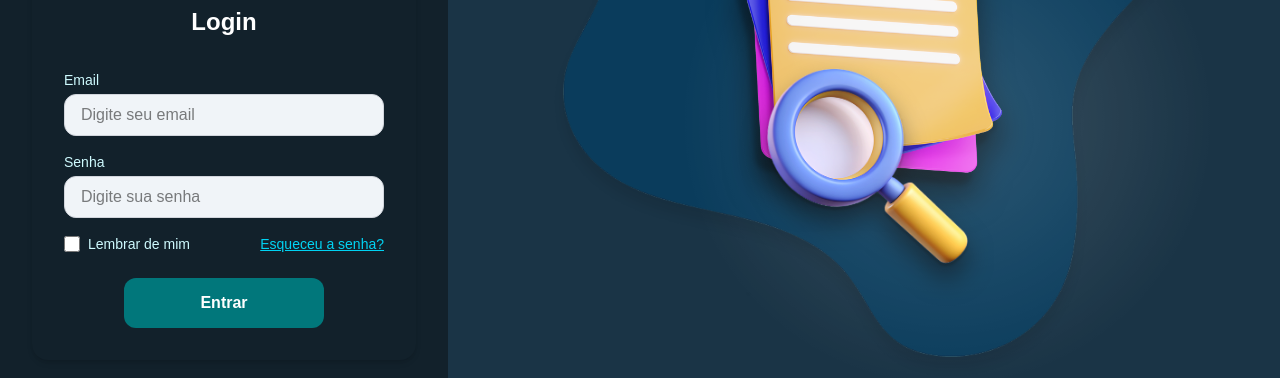
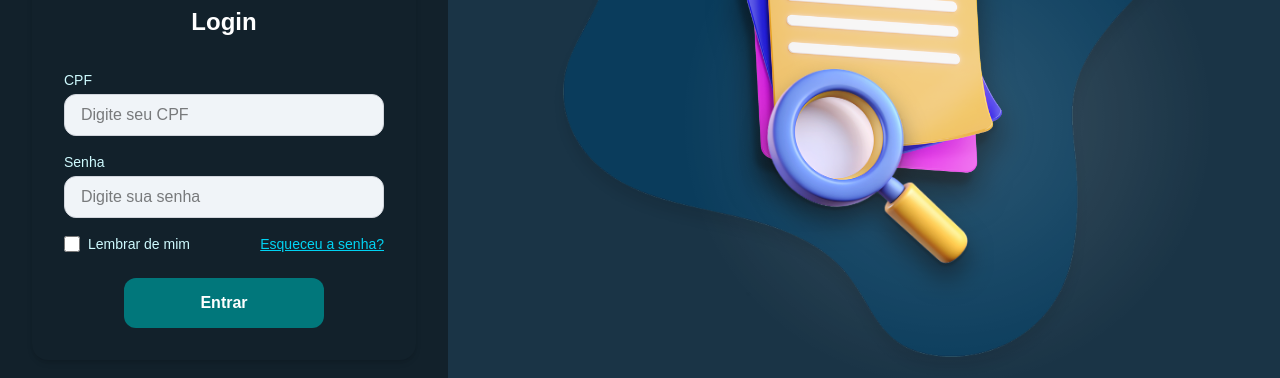
Before and after one commit to jordyarlego/Dentfy_front_end, a Next.js app: page /Login in a window 1280 px wide. Shown: the part 319-697 px from the top of the page. Built offline with nearby package versions, Linux system fonts and the light colour scheme.

Commit message:
subindo api do login

```diff
--- /dev/null
+++ b/lib/axios.ts
@@ -0,0 +1,18 @@
+import axios, { AxiosInstance } from "axios";
+
+const api: AxiosInstance = axios.create({
+  baseURL: "https://dentify-backend-dct4.onrender.com",
+  headers: {
+    "Content-Type": "application/json",
+  },
+});
+
+api.interceptors.response.use(
+  (response) => response,
+  (error) => {
+    console.error("Erro na requisição:", error);
+    return Promise.reject(error);
+  }
+);
+
+export default api;
--- a/package.json
+++ b/package.json
@@ -11,12 +11,14 @@
   "dependencies": {
     "@heroicons/react": "^2.2.0",
     "@types/styled-components": "^5.1.34",
+    "axios": "^1.8.4",
     "flowbite-react": "^0.11.7",
     "lucide-react": "^0.487.0",
     "next": "15.2.5",
     "react": "^19.0.0",
     "react-dom": "^19.0.0",
     "react-icons": "^5.5.0",
+    "react-input-mask": "^2.0.4",
     "styled-components": "^6.1.17"
   },
   "devDependencies": {
--- a/src/app/Login/page.tsx
+++ b/src/app/Login/page.tsx
@@ -1,32 +1,111 @@
-import InputTeste from '../../components/ComponentInput'
-import HeroLogin from '../../components/HeroLogin'
-import Link from 'next/link'
+"use client";
+
+import { useState } from "react";
+import InputTeste from "../../components/ComponentInput";
+import HeroLogin from "../../components/HeroLogin";
+import Link from "next/link";
+import { useRouter } from "next/navigation";
+import api from "../../../lib/axios";
+import { AxiosError } from "axios";
 
 export default function Login() {
+  const router = useRouter();
+  const [cpf, setCpf] = useState("");
+  const [password, setPassword] = useState("");
+  const [cpfError, setCpfError] = useState("");
+  const [error, setError] = useState("");
+  const [loading, setLoading] = useState(false);
+
+  const validateCpf = (cpf: string) => {
+    const cleanedCpf = cpf.replace(/[^\d]+/g, "");
+    if (cleanedCpf.length !== 11) {
+      return "CPF deve conter 11 dígitos";
+    }
+    return "";
+  };
+
+  const handleSubmit = async (e: React.FormEvent) => {
+    e.preventDefault();
+    setError("");
+    setCpfError("");
+    setLoading(true);
+
+    const cpfValidationError = validateCpf(cpf);
+    if (cpfValidationError) {
+      setCpfError(cpfValidationError);
+      setLoading(false);
+      return;
+    }
+
+    const cleanedCpf = cpf.replace(/[^\d]+/g, "");
+
+    try {
+      const response = await api.post("/api/users/login", {
+        cpf: cleanedCpf,
+        password,
+      });
+
+      if (!response.data.token) {
+        throw new Error("Token não encontrado na resposta");
+      }
+
+      const { token } = response.data;
+      localStorage.setItem("token", token);
+      router.push("/CasosPerito");
+    } catch (err) {
+      const axiosError = err as AxiosError<{ message?: string }>;
+      console.error("Erro na requisição de login:", axiosError); // Para depuração
+      setError(
+        axiosError.response?.data?.message ||
+          "Erro ao fazer login. Tente novamente."
+      );
+    } finally {
+      setLoading(false);
+    }
+  };
+
   return (
     <div className="min-h-screen flex flex-col lg:flex-row bg-[#12212B]">
-      {/* Lado Esquerdo - Formulário (35% em desktop, 100% em mobile) */}
       <div className="w-full lg:w-[35%] flex items-center justify-center p-4 lg:p-8">
         <div className="bg-[#12212B] p-6 lg:p-8 rounded-2xl shadow-md w-full max-w-md">
           <div className="flex flex-col items-center mb-6 lg:mb-8">
-            <h1 className='text-white font-bold text-4xl lg:text-5xl mb-2 tracking-tighter transform hover:scale-105 transition duration-300'>
+            <h1 className="text-white font-bold text-4xl lg:text-5xl mb-2 tracking-tighter transform hover:scale-105 transition duration-300">
               Dentfy
             </h1>
-
             <p className="text-cyan-100 text-center mb-4 text-sm lg:text-base max-w-md">
-              Bem-vindo à plataforma de registros periciais odonto-legais! Gerencie e consulte casos de forma segura e prática.
+              Bem-vindo à plataforma de registros periciais odonto-legais!
+              Gerencie e consulte casos de forma segura e prática.
             </p>
-
             <div className="h-1 w-16 lg:w-20 bg-cyan-400 rounded-full mb-4 lg:mb-6"></div>
             <h1 className="text-xl lg:text-2xl font-bold text-center text-white">
               Login
             </h1>
           </div>
 
-          <form className="space-y-4 lg:space-y-6">
-            <InputTeste label="Email" type="email" placeholder="Digite seu email" />
-            <InputTeste label="Senha" type="password" placeholder="Digite sua senha" />
+          {error && (
+            <div className="text-red-500 text-center mb-4">{error}</div>
+          )}
 
+          <form className="space-y-4 lg:space-y-6" onSubmit={handleSubmit}>
+            <InputTeste
+              label="CPF"
+              type="text"
+              placeholder="Digite seu CPF"
+              value={cpf}
+              onChange={(e: React.ChangeEvent<HTMLInputElement>) =>
+                setCpf(e.target.value)
+              }
+              error={cpfError}
+            />
+            <InputTeste
+              label="Senha"
+              type="password"
+              placeholder="Digite sua senha"
+              value={password}
+              onChange={(e: React.ChangeEvent<HTMLInputElement>) =>
+                setPassword(e.target.value)
+              }
+            />
             <div className="flex items-center justify-between">
               <div className="flex items-center">
                 <input
@@ -35,30 +114,35 @@ export default function Login() {
                   type="checkbox"
                   className="h-4 w-4 text-cyan-600 focus:ring-cyan-500 border-gray-300 rounded"
                 />
-                <label htmlFor="remember-me" className="ml-2 block text-sm text-cyan-100">
+                <label
+                  htmlFor="remember-me"
+                  className="ml-2 block text-sm text-cyan-100"
+                >
                   Lembrar de mim
                 </label>
               </div>
-
               <div className="text-sm">
-                <Link href="/esqueci-senha" className="font-medium text-cyan-400 hover:text-cyan-300 underline">
+                <Link
+                  href="/esqueci-senha"
+                  className="font-medium text-cyan-400 hover:text-cyan-300 underline"
+                >
                   Esqueceu a senha?
                 </Link>
               </div>
             </div>
-
             <button
               type="submit"
-              className="w-[200px] h-[50px] bg-[#01777B] hover:bg-amber-600 text-white font-semibold py-2 px-4 rounded-xl transition-all duration-300 hover:shadow-lg hover:shadow-cyan-500/20 flex items-center justify-center mx-auto"
+              disabled={loading}
+              className={`w-[200px] h-[50px] bg-[#01777B] hover:bg-amber-600 text-white font-semibold py-2 px-4 rounded-xl transition-all duration-300 hover:shadow-lg hover:shadow-cyan-500/20 flex items-center justify-center mx-auto ${
+                loading ? "opacity-50 cursor-not-allowed" : ""
+              }`}
             >
-              Entrar
+              {loading ? "Carregando..." : "Entrar"}
             </button>
           </form>
         </div>
       </div>
-
-
       <HeroLogin />
     </div>
-  )
+  );
 }
--- a/src/components/ComponentInput/index.tsx
+++ b/src/components/ComponentInput/index.tsx
@@ -1,18 +1,46 @@
-interface InputTesteProps {
+interface InputTesteProps extends React.InputHTMLAttributes<HTMLInputElement> {
   label?: string;
   type?: string;
   placeholder?: string;
+  error?: string;
 }
 
-  export default function InputTeste({ label, type = "text", placeholder = "" }: InputTesteProps) {
+export default function InputTeste({
+  label,
+  type = "text",
+  placeholder = "",
+  value,
+  onChange,
+  error,
+  ...rest
+}: InputTesteProps) {
+  const inputId =
+    rest.id || (label ? label.toLowerCase().replace(/\s/g, "-") : undefined);
+
   return (
     <div className="w-full mb-4">
-        {label && <label className="block mb-1 text-sm font-medium text-cyan-100">{label}</label>}
+      {label && (
+        <label
+          htmlFor={inputId}
+          className="block mb-1 text-sm font-medium text-cyan-100"
+        >
+          {label}
+        </label>
+      )}
       <input
+        id={inputId}
         type={type}
         placeholder={placeholder}
-          className="w-full px-4 py-2 border bg-[#F0F4F8] border-gray-300 rounded-xl focus:outline-none focus:ring-2 focus:ring-[#01777B]"
+        value={value}
+        onChange={onChange}
+        className={`w-full px-4 py-2 border bg-[#F0F4F8] rounded-xl focus:outline-none focus:ring-2 ${
+          error
+            ? "border-red-500 focus:ring-red-500"
+            : "border-gray-300 focus:ring-[#01777B]"
+        }`}
+        {...rest}
       />
+      {error && <p className="text-red-500 text-sm mt-1">{error}</p>}
     </div>
   );
 }
--- /dev/null
+++ b/src/components/ModalNovoCasoPerito/API_NovoCaso.ts
@@ -0,0 +1,39 @@
+import api from "../../../lib/axios";
+import { AxiosError } from "axios";
+
+interface CasoData {
+  titulo: string;
+  data: string;
+  sexo: string;
+  local: string;
+  descricao: string;
+  status: string;
+}
+
+export async function criarCaso(data: CasoData) {
+  console.log("Dados enviados para criação:", data);
+  try {
+    const token = localStorage.getItem("token");
+
+    const response = await api.post("/api/cases", data, {
+      headers: {
+        Authorization: `Bearer ${token}`,
+      },
+    });
+
+    return response.data;
+  } catch (error) {
+    console.error("Erro original na request:", error);
+
+    const axiosError = error as AxiosError<{ message?: string }>;
+
+    if (axiosError.response) {
+      console.error("Status do erro:", axiosError.response.status);
+      console.error("Resposta de erro:", axiosError.response.data);
+    }
+
+    throw new Error(
+      axiosError.response?.data?.message || "Erro ao criar o caso."
+    );
+  }
+}
--- a/src/components/ModalNovoCasoPerito/index.tsx
+++ b/src/components/ModalNovoCasoPerito/index.tsx
@@ -1,16 +1,17 @@
-'use client';
-import { useState } from 'react';
+"use client";
+import { criarCaso } from "../ModalNovoCasoPerito/API_NovoCaso";
+import { useState } from "react";
 import {
   FaVenus,
   FaMars,
   FaCalendarAlt,
   FaMapMarkerAlt,
   FaSave,
-  FaTimes
-} from 'react-icons/fa';
-import Image from 'next/image';
-import CaveiraPeste from '../../../public/assets/CaveiraPeste.png';
-import Logo from '../../../public/assets/Logo.png';
+  FaTimes,
+} from "react-icons/fa";
+import Image from "next/image";
+import CaveiraPeste from "../../../public/assets/CaveiraPeste.png";
+import Logo from "../../../public/assets/Logo.png";
 
 type ModalNovoCasoPeritoProps = {
   isOpen: boolean;
@@ -24,40 +25,68 @@ interface FormData {
   sexo: string;
   local: string;
   descricao: string;
+  status: string;
 }
 
-export default function ModalNovoCasoPerito({ isOpen, onClose, onSubmit }: ModalNovoCasoPeritoProps) {
+export default function ModalNovoCasoPerito({
+  isOpen,
+  onClose,
+  onSubmit,
+}: ModalNovoCasoPeritoProps) {
   const [formData, setFormData] = useState<FormData>({
-    titulo: '',
-    data: '',
-    sexo: '',
-    local: '',
-    descricao: ''
+    titulo: "",
+    data: "",
+    sexo: "",
+    local: "",
+    descricao: "",
+    status: "",
   });
+  const [error, setError] = useState<string | null>(null);
 
-  const handleChange = (e: React.ChangeEvent<HTMLInputElement | HTMLTextAreaElement>) => {
+  const handleChange = (
+    e: React.ChangeEvent<HTMLInputElement | HTMLTextAreaElement>
+  ) => {
     const { name, value } = e.target;
-    setFormData(prev => ({ ...prev, [name]: value }));
+    setFormData((prev) => ({ ...prev, [name]: value }));
   };
 
-  const handleSubmit = (e: React.FormEvent) => {
+  const handleSubmit = async (e: React.FormEvent) => {
     e.preventDefault();
-    onSubmit(formData);
-    onClose();
-    setFormData({ titulo: '', data: '', sexo: '', local: '', descricao: '' });
+    setError(null); // Limpa erros anteriores
+
+    try {
+      await criarCaso(formData); // Envia os dados pro backend
+      onSubmit(formData); // Caso queira notificar o componente pai
+      onClose(); // Fecha o modal
+
+      // Reseta o formulário
+      setFormData({
+        titulo: "",
+        data: "",
+        sexo: "",
+        local: "",
+        descricao: "",
+        status: "",
+      });
+    } catch (err: unknown) {
+      if (err instanceof Error) {
+        console.error("Erro ao criar caso:", err.message);
+        setError(err.message);
+      } else {
+        console.error("Erro desconhecido ao criar caso:", err);
+        setError("Erro inesperado ao criar caso.");
+      }
+    }
   };
 
   return (
     <>
       {isOpen && (
         <div className="fixed inset-0 z-[100]">
-
           <div className="absolute inset-0 bg-black/60 backdrop-blur-x" />
-
 
           <div className="relative flex items-center justify-center h-full p-4">
             <div className="bg-gray-800 border border-gray-700 rounded-lg shadow-2xl w-full max-w-xl max-h-[90vh] overflow-y-auto relative">
-
               <div className="absolute inset-0 pointer-events-none opacity-5 mix-blend-overlay">
                 <Image
                   src={CaveiraPeste}
@@ -92,7 +121,10 @@ export default function ModalNovoCasoPerito({ isOpen, onClose, onSubmit }: Modal
 
                 <form onSubmit={handleSubmit}>
                   <div className="mb-4">
-                    <label className="block text-sm font-medium mb-2 text-amber-500" htmlFor="titulo">
+                    <label
+                      className="block text-sm font-medium mb-2 text-amber-500"
+                      htmlFor="titulo"
+                    >
                       Título
                     </label>
                     <input
@@ -107,7 +139,10 @@ export default function ModalNovoCasoPerito({ isOpen, onClose, onSubmit }: Modal
                   </div>
 
                   <div className="mb-4">
-                    <label className="block text-sm font-medium mb-2 text-amber-500" htmlFor="data">
+                    <label
+                      className="block text-sm font-medium mb-2 text-amber-500"
+                      htmlFor="data"
+                    >
                       <FaCalendarAlt className="inline mr-2" />
                       Data
                     </label>
@@ -123,15 +158,19 @@ export default function ModalNovoCasoPerito({ isOpen, onClose, onSubmit }: Modal
                   </div>
 
                   <div className="mb-4">
-                    <label className="block text-sm font-medium mb-2 text-amber-500">Sexo</label>
+                    <label className="block text-sm font-medium mb-2 text-amber-500">
+                      Sexo
+                    </label>
                     <div className="flex gap-3">
                       <button
                         type="button"
-                        onClick={() => setFormData({ ...formData, sexo: 'feminino' })}
+                        onClick={() =>
+                          setFormData({ ...formData, sexo: "feminino" })
+                        }
                         className={`flex-1 flex items-center justify-center p-3 rounded-lg border-2 text-sm transition-all ${
-                          formData.sexo === 'feminino'
-                            ? 'border-pink-500 bg-pink-500/20 text-pink-400'
-                            : 'border-gray-700 bg-gray-700/50 text-gray-300 hover:border-pink-500 hover:text-pink-400'
+                          formData.sexo === "feminino"
+                            ? "border-pink-500 bg-pink-500/20 text-pink-400"
+                            : "border-gray-700 bg-gray-700/50 text-gray-300 hover:border-pink-500 hover:text-pink-400"
                         } hover:scale-[1.02] cursor-pointer`}
                       >
                         <FaVenus className="mr-2" />
@@ -139,11 +178,13 @@ export default function ModalNovoCasoPerito({ isOpen, onClose, onSubmit }: Modal
                       </button>
                       <button
                         type="button"
-                        onClick={() => setFormData({ ...formData, sexo: 'masculino' })}
+                        onClick={() =>
+                          setFormData({ ...formData, sexo: "masculino" })
+                        }
                         className={`flex-1 flex items-center justify-center p-3 rounded-lg border-2 text-sm transition-all ${
-                          formData.sexo === 'masculino'
-                            ? 'border-blue-500 bg-blue-500/20 text-blue-400'
-                            : 'border-gray-700 bg-gray-700/50 text-gray-300 hover:border-blue-500 hover:text-blue-400'
+                          formData.sexo === "masculino"
+                            ? "border-blue-500 bg-blue-500/20 text-blue-400"
+                            : "border-gray-700 bg-gray-700/50 text-gray-300 hover:border-blue-500 hover:text-blue-400"
                         } hover:scale-[1.02] cursor-pointer`}
                       >
                         <FaMars className="mr-2" />
@@ -153,7 +194,10 @@ export default function ModalNovoCasoPerito({ isOpen, onClose, onSubmit }: Modal
                   </div>
 
                   <div className="mb-4">
-                    <label className="block text-sm font-medium mb-2 text-amber-500" htmlFor="local">
+                    <label
+                      className="block text-sm font-medium mb-2 text-amber-500"
+                      htmlFor="local"
+                    >
                       <FaMapMarkerAlt className="inline mr-2" />
                       Local
                     </label>
@@ -168,8 +212,29 @@ export default function ModalNovoCasoPerito({ isOpen, onClose, onSubmit }: Modal
                     />
                   </div>
 
+                  <div className="mb-4">
+                    <label
+                      className="block text-sm font-medium mb-2 text-amber-500"
+                      htmlFor="status"
+                    >
+                      Status
+                    </label>
+                    <input
+                      type="text"
+                      id="status"
+                      name="status"
+                      value={formData.status}
+                      onChange={handleChange}
+                      className="w-full px-4 py-2 text-sm border-2 border-gray-700 bg-gray-700/50 text-gray-200 rounded-lg focus:outline-none focus:border-amber-600 focus:ring-2 focus:ring-amber-600/30"
+                      required
+                    />
+                  </div>
+
                   <div className="mb-6">
-                    <label className="block text-sm font-medium mb-2 text-amber-500" htmlFor="descricao">
+                    <label
+                      className="block text-sm font-medium mb-2 text-amber-500"
+                      htmlFor="descricao"
+                    >
                       Descrição
                     </label>
                     <textarea
@@ -182,6 +247,12 @@ export default function ModalNovoCasoPerito({ isOpen, onClose, onSubmit }: Modal
                       required
                     ></textarea>
                   </div>
+
+                  {error && (
+                    <div className="mb-4 p-3 rounded-lg bg-red-500/20 border border-red-500 text-red-400">
+                      {error}
+                    </div>
+                  )}
 
                   <div className="flex justify-end gap-3">
                     <button
```
Also changed, not shown: 1 other file (tests, documents, lock files or other folders). Lines whose indentation alone changed are shown as unchanged.
